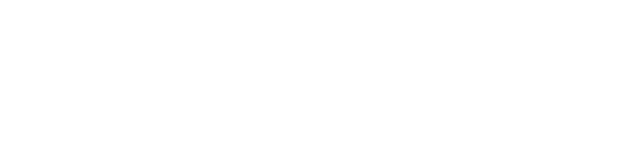
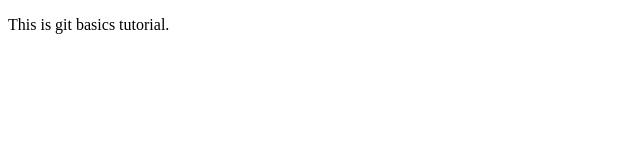
Before and after one commit to Tinsu1923/KurazTech, a plain HTML site: page index.html in a window 1280 px wide. Shown: the whole page, without its empty margins (0-640 px from the left). Drawn offline with Linux system fonts and the light colour scheme.

Commit message:
updated index.html file

```diff
--- a/index.html
+++ b/index.html
@@ -6,6 +6,6 @@
     <title>Git Basics</title>
 </head>
 <body>
-
+    <p>This is git basics tutorial.</p>
 </body>
 </html>
```
